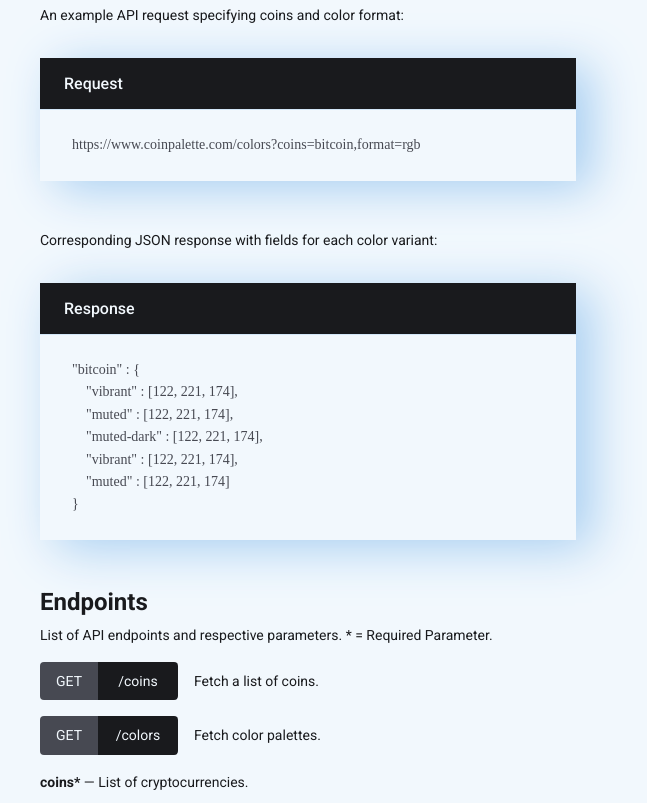
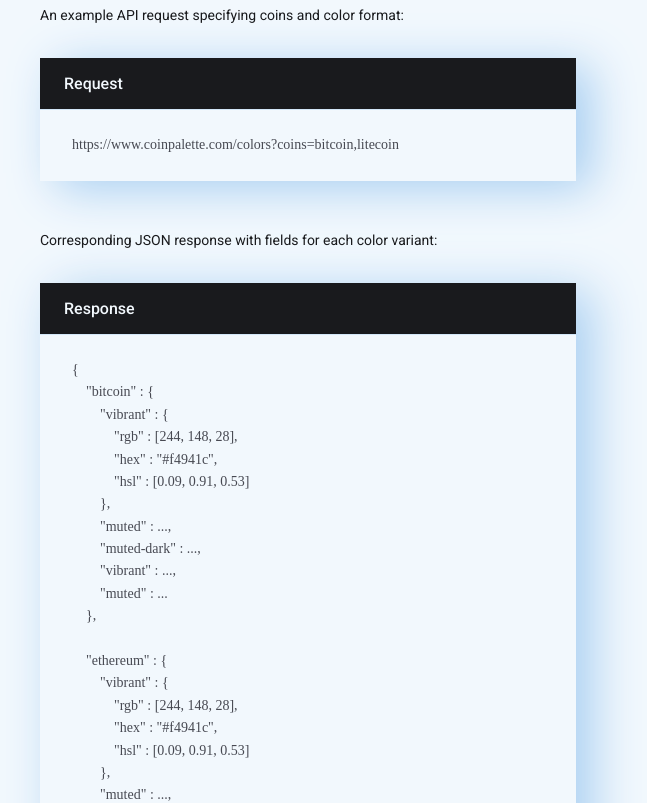
Before and after one commit to AvalancheLab/coinpalette, a React (Create React App) app: page / in a window 1280 px wide. Shown: the part 1620-2423 px from the top of the page, without its empty margins (332-979 px from the left). Built offline with nearby package versions, Linux system fonts and the light colour scheme; the HTML template or start-up script is replaced by a standard one.

Commit message:
Update text content.

```diff
--- a/src/sections/Docs.js
+++ b/src/sections/Docs.js
@@ -33,13 +33,33 @@
 `
 
 const response =
-`"bitcoin" : {
-    "vibrant" : [122, 221, 174],
-    "muted" : [122, 221, 174],
-    "muted-dark" : [122, 221, 174],
-    "vibrant" : [122, 221, 174],
-    "muted" : [122, 221, 174]
-}`;
+
+`{
+    "bitcoin" : {
+        "vibrant" : {
+            "rgb" : [244, 148, 28],
+            "hex" : "#f4941c",
+            "hsl" : [0.09, 0.91, 0.53]
+        },
+        "muted" : ...,
+        "muted-dark" : ...,
+        "vibrant" : ...,
+        "muted" : ...
+    },
+
+    "ethereum" : {
+        "vibrant" : {
+            "rgb" : [244, 148, 28],
+            "hex" : "#f4941c",
+            "hsl" : [0.09, 0.91, 0.53]
+        },
+        "muted" : ...,
+        "muted-dark" : ...,
+        "vibrant" : ...,
+        "muted" : ...
+    }
+}
+`;
 
 export default function Docs() {
     return (
@@ -55,7 +75,7 @@
                 <h4>Example</h4>
                 <p>An example API request specifying coins and color format:</p>
                 <Box title="Request">
-                    <code>https://www.coinpalette.com/colors?coins=bitcoin,format=rgb</code>
+                    <code>https://www.coinpalette.com/colors?coins=bitcoin,litecoin</code>
                 </Box>
                 <p>Corresponding JSON response with fields for each color variant:</p>
                 <Box title="Response">
@@ -65,8 +85,7 @@
                 <p>List of API endpoints and respective parameters. * = Required Parameter.</p>
                 <Method type="GET" path="/coins" summary="Fetch a list of coins."/>
                 <Method type="GET" path="/colors" summary="Fetch color palettes."/>
-                <p><strong>coins*</strong> &mdash; List of cryptocurrencies.</p>
-                <p><strong>format*</strong> &mdash; Specified color format.</p>
+                <p><strong>coins*</strong> &mdash; List of cryptocurrencies you wish to fetch palettes for.</p>
             </Article>
         </Container>
     )
```
